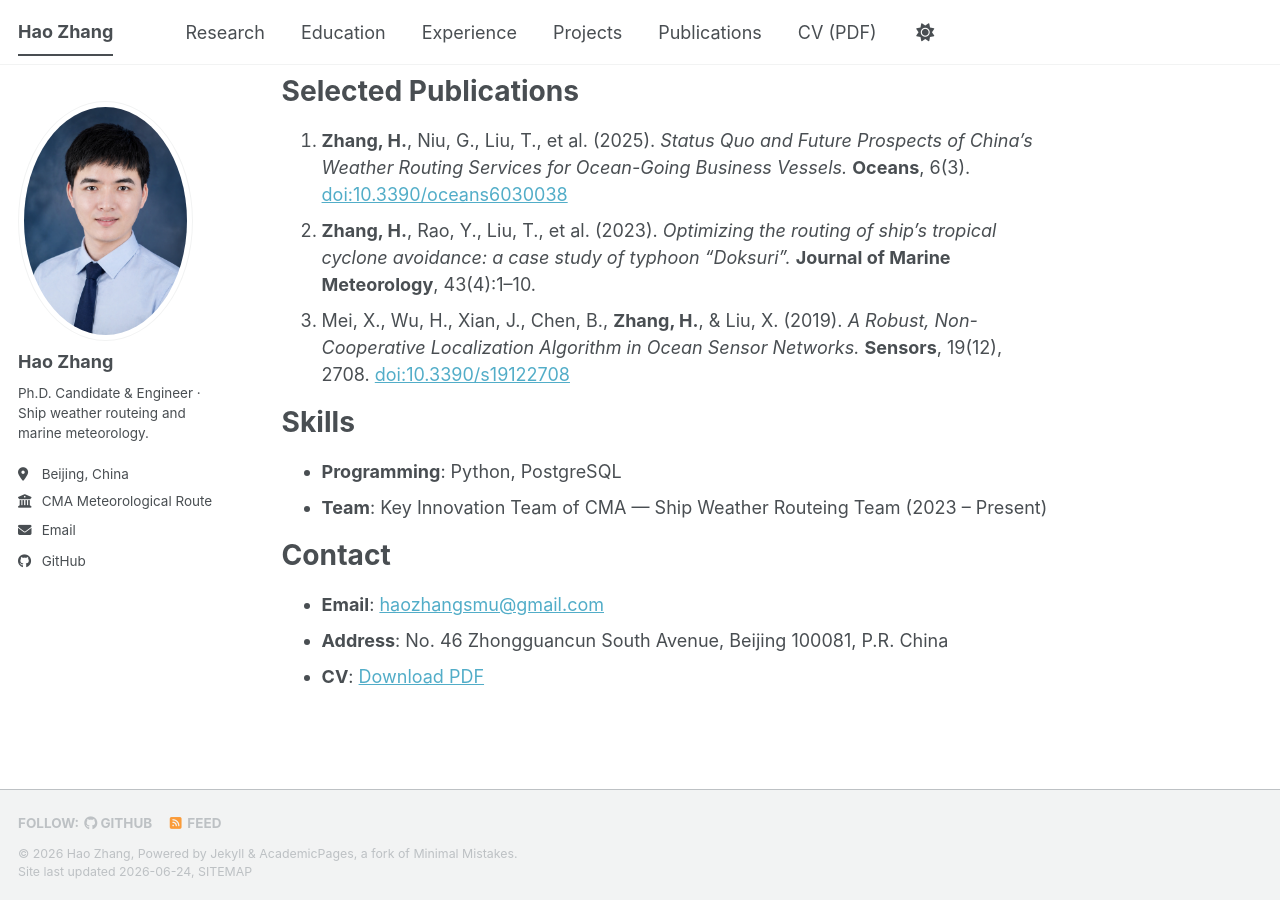
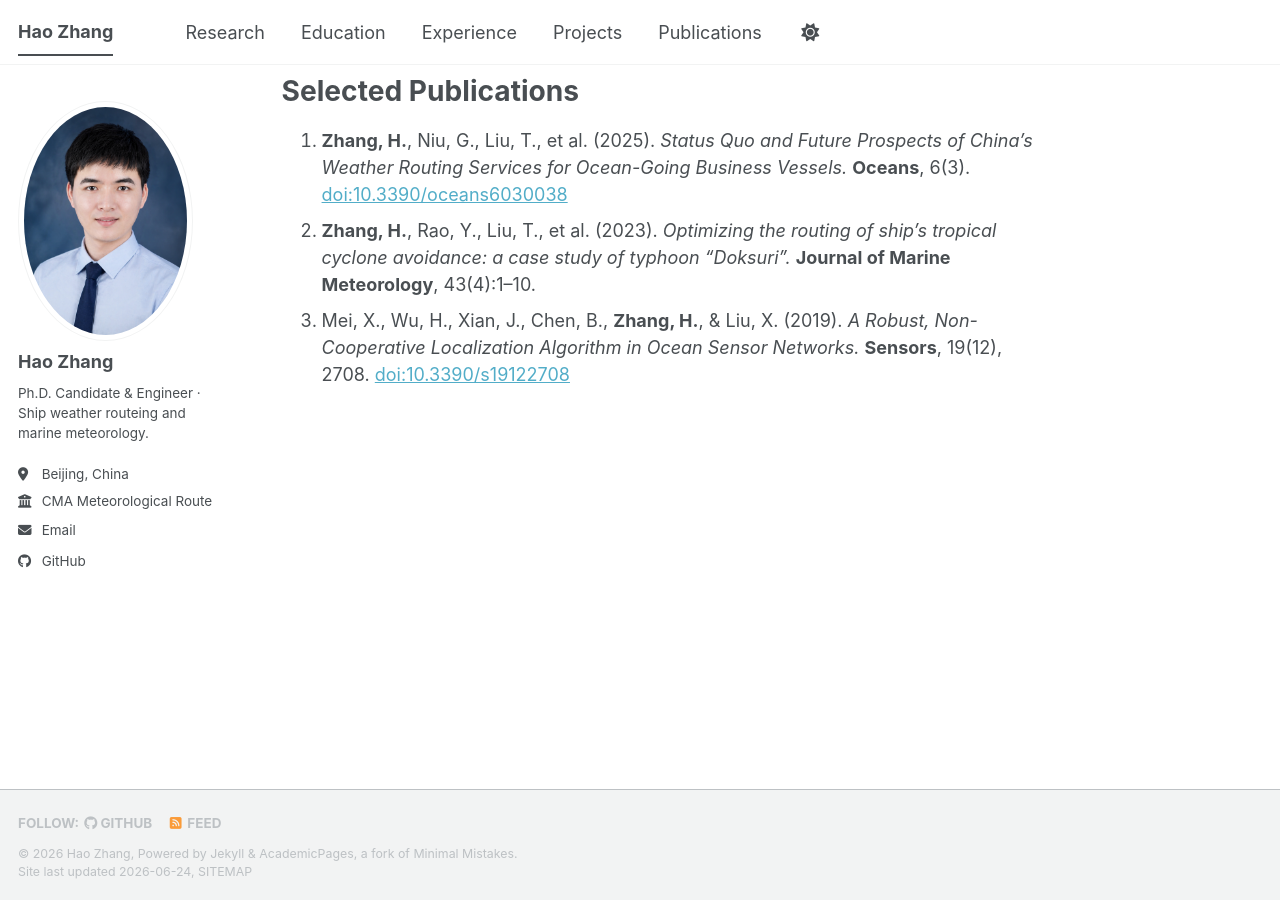
Before and after one commit to cmazhangh/cmazhangh.github.io, a Jekyll site: the page built from _pages/about.md, in a window 1280 px wide and 900 px high, scrolled down 1932 px. Built offline with Jekyll 4.4.1, drawn with Linux system fonts in a browser that asks for light colours; a style sheet for code colours, icons or effects is not loaded.

Commit message:
Remove Contact/Skills sections, CV download, and CV nav link
- Drop in-body Contact and Skills sections from homepage
- Remove CV (PDF) item from header navigation and delete the CV file
- Email remains in the sidebar info area under the photo (author profile)

Co-Authored-By: Claude Opus 4.8 <noreply@anthropic.com>

```diff
--- a/_data/navigation.yml
+++ b/_data/navigation.yml
@@ -16,6 +16,3 @@ main:
 
   - title: "Publications"
     url: /#selected-publications
-
-  - title: "CV (PDF)"
-    url: /files/Hao_Zhang_Academic_CV.pdf
--- a/_pages/about.md
+++ b/_pages/about.md
@@ -61,14 +61,3 @@ Selected Publications
 1. **Zhang, H.**, Niu, G., Liu, T., et al. (2025). *Status Quo and Future Prospects of China's Weather Routing Services for Ocean-Going Business Vessels.* **Oceans**, 6(3). [doi:10.3390/oceans6030038](https://doi.org/10.3390/oceans6030038)
 2. **Zhang, H.**, Rao, Y., Liu, T., et al. (2023). *Optimizing the routing of ship's tropical cyclone avoidance: a case study of typhoon "Doksuri".* **Journal of Marine Meteorology**, 43(4):1–10.
 3. Mei, X., Wu, H., Xian, J., Chen, B., **Zhang, H.**, & Liu, X. (2019). *A Robust, Non-Cooperative Localization Algorithm in Ocean Sensor Networks.* **Sensors**, 19(12), 2708. [doi:10.3390/s19122708](https://doi.org/10.3390/s19122708)
-
-Skills
-======
-- **Programming**: Python, PostgreSQL
-- **Team**: Key Innovation Team of CMA — Ship Weather Routeing Team (2023 – Present)
-
-Contact
-======
-- **Email**: [haozhangsmu@gmail.com](mailto:haozhangsmu@gmail.com)
-- **Address**: No. 46 Zhongguancun South Avenue, Beijing 100081, P.R. China
-- **CV**: [Download PDF](/files/Hao_Zhang_Academic_CV.pdf)
```
Also changed, not shown: 1 other file.
